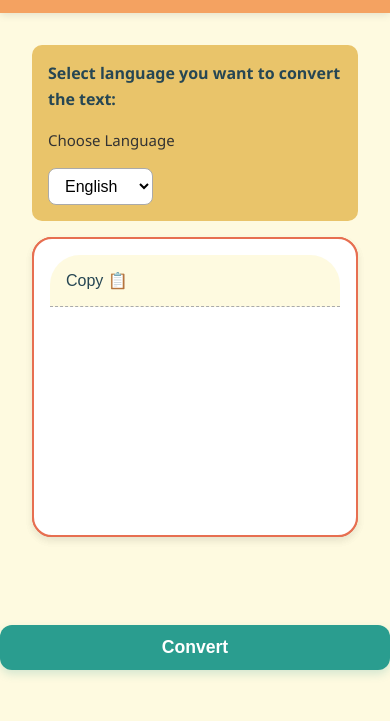
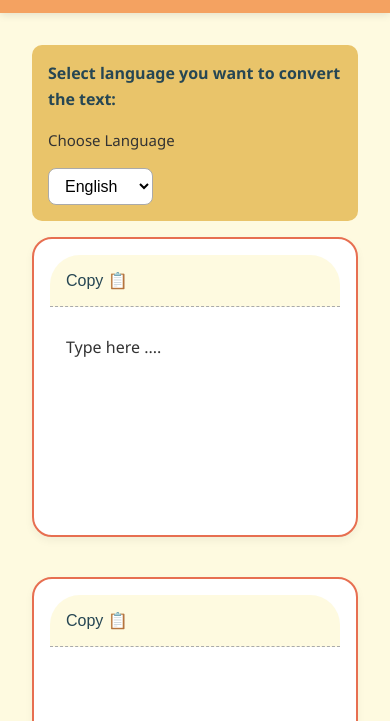
Before and after one commit to darshRajpur87/TextMorph, a plain HTML site: page index.html in a window 390 px wide. Shown: the part 123-844 px from the top of the page. Drawn offline with Linux system fonts and the light colour scheme.

Commit message:
Update style.css

```diff
--- a/static/css/style.css
+++ b/static/css/style.css
@@ -188,14 +188,24 @@ nav a:hover {
     }
 
     .hero-section {
+      display: grid;
       grid-template-columns: 1fr;
-        grid-template-rows: auto;
+      grid-template-rows: auto auto auto; /* input, output, button rows */
+      gap: 1rem;
       height: auto;
     }
 
     .textedit-div,
     .textoutput-div {
       grid-column: 1 / -1;
+      grid-row: auto;
+      display: block;
+      margin-bottom: 1.5rem;
+    }
+
+    .btn-convert {
+      grid-column: 1 / -1;
+      justify-content: center;
       margin-bottom: 1.5rem;
     }
 
@@ -204,6 +214,7 @@ nav a:hover {
       align-items: flex-start;
     }
   }
+
 
 /* Mobile */
 @media (max-width: 768px) {
@@ -247,6 +258,10 @@ nav a:hover {
     .textoutput-div {
         padding: 1rem;
         border-radius: 20px;
+        -webkit-border-radius: 20px;
+        -moz-border-radius: 20px;
+        -ms-border-radius: 20px;
+        -o-border-radius: 20px;
 }
 
     .textdiv-header {
```
Lines whose indentation alone changed are shown as unchanged.
